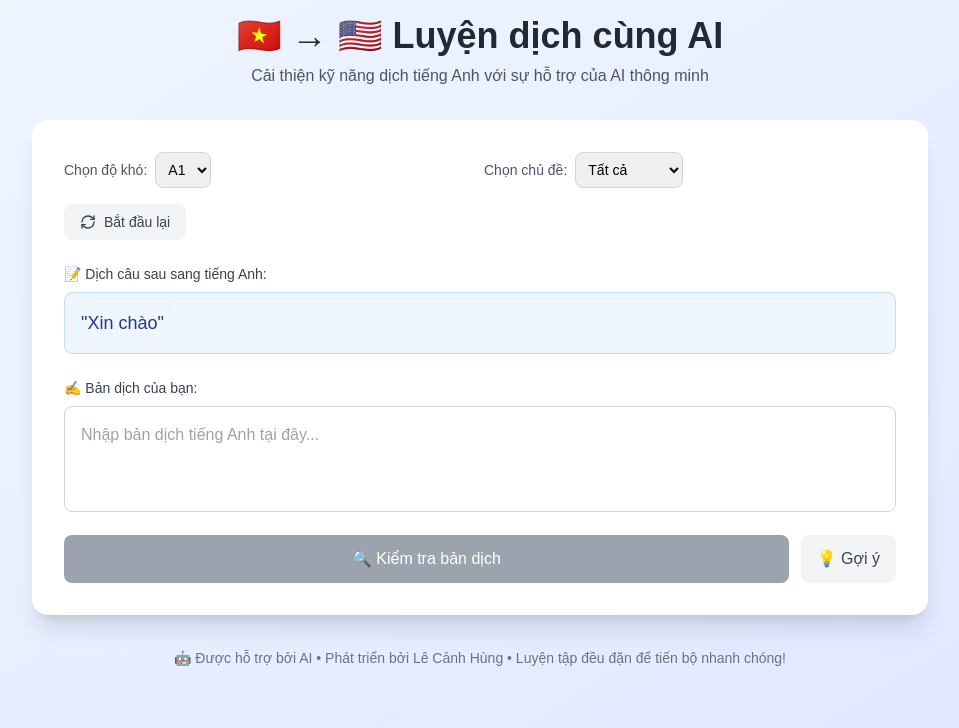
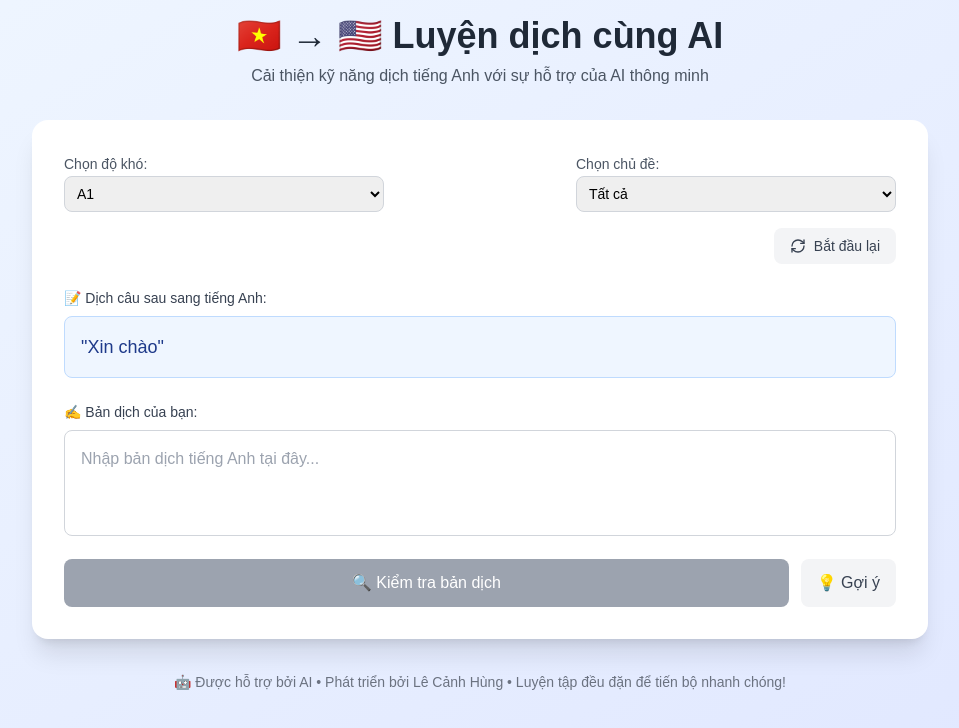
Before and after one commit to HungLeCanh/english-translation-practice-app, a Next.js app: page / in a window 1280 px wide. Shown: the top 728 px of the page, without its empty margins (160-1119 px from the left). Built offline with nearby package versions, Linux system fonts and the light colour scheme.

Commit message:
UI changed

```diff
--- a/app/page.tsx
+++ b/app/page.tsx
@@ -128,16 +128,16 @@ export default function TranslationApp() {
         <div className="bg-white rounded-xl sm:rounded-2xl shadow-xl p-4 sm:p-8 mb-4 sm:mb-6">
           {/* Controls - Mobile Optimized */}
           <div className="mb-4 sm:mb-6">
-            {/* Level and Topic Selection - Stack on mobile */}
-            <div className="flex flex-col sm:flex-row gap-3 sm:gap-2 mb-4">
-              <div className="flex-1">
+            {/* Level and Topic Selection - Stack on mobile, evenly spaced on desktop */}
+            <div className="flex flex-col sm:flex-row sm:justify-between gap-3 sm:gap-4 mb-4">
+              <div className="flex-1 sm:max-w-xs">
                 <label className="block text-xs sm:text-sm text-gray-600 mb-1 sm:mb-0 sm:mr-2 sm:inline">
                   Chọn độ khó:
                 </label>
                 <select
                   value={currentLevel}
                   onChange={handleLevelChange}
-                  className="w-full sm:w-auto text-black border border-gray-300 rounded-lg p-2 text-sm focus:ring-2 focus:ring-blue-500 focus:border-transparent"
+                  className="w-full text-black border border-gray-300 rounded-lg p-2 text-sm focus:ring-2 focus:ring-blue-500 focus:border-transparent"
                 >
                   {levels.map((level) => (
                     <option key={level.level} value={level.level}>
@@ -147,14 +147,14 @@ export default function TranslationApp() {
                 </select>
               </div>
 
-              <div className="flex-1">
+              <div className="flex-1 sm:max-w-xs">
                 <label className="block text-xs sm:text-sm text-gray-600 mb-1 sm:mb-0 sm:mr-2 sm:inline">
                   Chọn chủ đề:
                 </label>
                 <select
                   value={currentTopic}
                   onChange={handleTopicChange}
-                  className="w-full sm:w-auto text-black border border-gray-300 rounded-lg p-2 text-sm focus:ring-2 focus:ring-blue-500 focus:border-transparent"
+                  className="w-full text-black border border-gray-300 rounded-lg p-2 text-sm focus:ring-2 focus:ring-blue-500 focus:border-transparent"
                 >
                   {topics.map((topic) => (
                     <option key={topic} value={topic}>
@@ -165,14 +165,16 @@ export default function TranslationApp() {
               </div>
             </div>
 
-            {/* Reset button - Full width on mobile */}
+            {/* Reset button - Full width on mobile, align right on desktop */}
+            <div className="flex">
               <button
                 onClick={resetSentence}
-              className="w-full sm:w-auto group flex items-center justify-center gap-2 px-4 py-2 bg-gray-100 text-gray-700 rounded-lg hover:bg-gray-200 transition-colors text-sm"
+                className="w-full sm:w-auto sm:ml-auto group flex items-center justify-center gap-2 px-4 py-2 bg-gray-100 text-gray-700 rounded-lg hover:bg-gray-200 transition-colors text-sm"
               >
                 <RefreshCw size={16} id="refreshIcon" className="group-hover:animate-spin" />
                 Bắt đầu lại
               </button>
+            </div>
           </div>
 
           {/* Vietnamese Sentence */}
```
Lines whose indentation alone changed are shown as unchanged.
